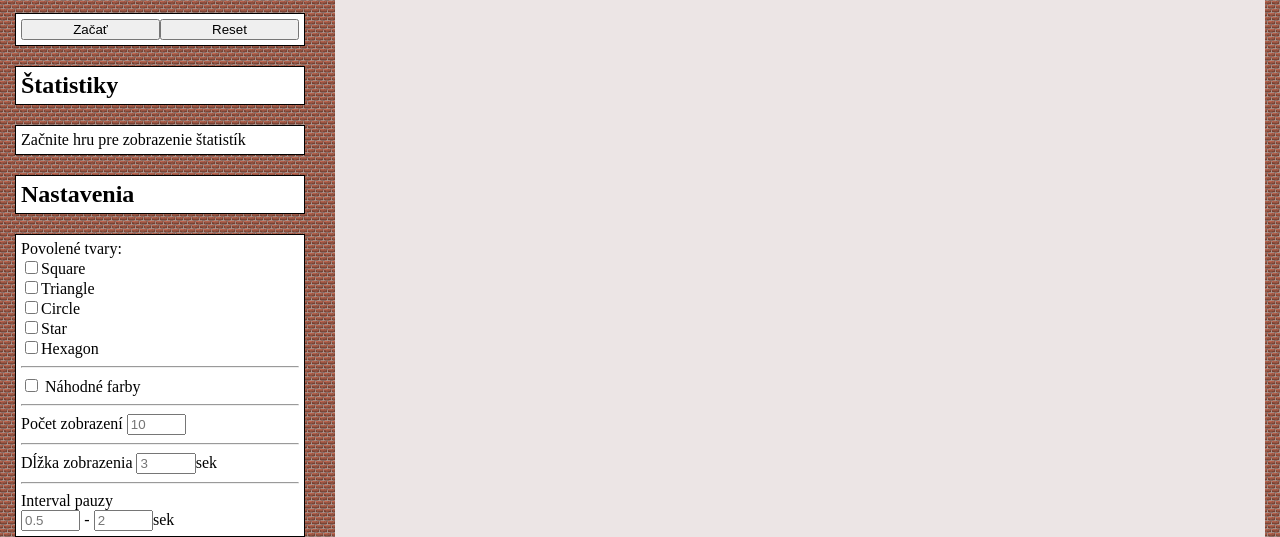
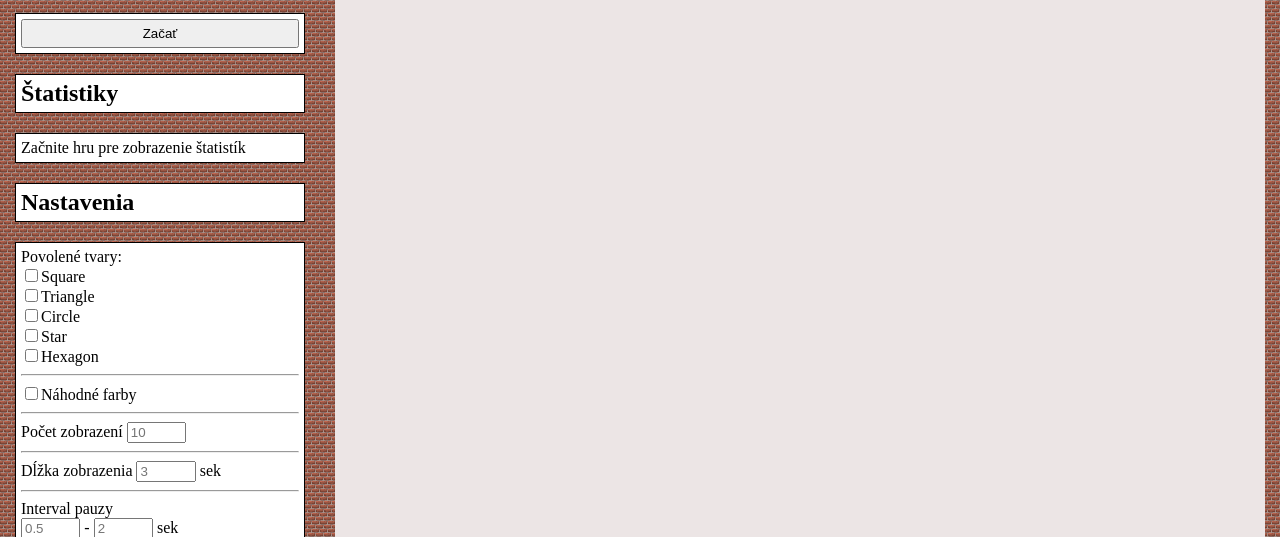
Before and after one commit to Okmada/reaction-speed-tester, a plain HTML site: page index.html in a window 1280 px wide. Shown: the part 131-668 px from the top of the page. Drawn offline with Linux system fonts and the light colour scheme.

Commit message:
Generating config

```diff
--- a/index.css
+++ b/index.css
@@ -56,8 +56,8 @@ body {
 }
 
 button {
-    width: 50%;
-    float: left;
+    width: 100%;
+    padding: 5px;
 }
 
 input[type="number"] {
--- a/index.html
+++ b/index.html
@@ -10,8 +10,7 @@
                 <h1>Test rýchlosti reakcie</h1>
 
                 <div>
-                    <button id="begin">Začať</button>
-                    <button id="reset">Reset</button>
+                    <button id="button">Začať</button>
                 </div>
 
                 <h2>Štatistiky</h2>
@@ -21,33 +20,7 @@
 
                 <h2>Nastavenia</h2>
                 <div>
-                    <form id="configs">
-                        Povolené tvary:
-                        <div id="configs-shapes"></div>
-
-                        <hr>
-
-                        <input name="colors" type="checkbox"> Náhodné farby
-
-                        <hr>
-
-                        Počet zobrazení
-                        <input name="counter" type="number" min="0" placeholder="10">
-
-                        <hr>
-
-                        Dĺžka zobrazenia
-                        <input name="duration" type="number" min="0" placeholder="3">sek
-
-                        <hr>
-
-                        Interval pauzy
-                        <div>
-                            <input id="interval-min" name="interval" type="number" min="0" placeholder="0.5">
-                            -
-                            <input id="interval-max" name="interval" type="number" min="0" placeholder="2">sek
-                        </div>
-                    </form>
+                    <form id="configs"></form>
                 </div>
 
                 <div id="credits">
--- a/index.js
+++ b/index.js
@@ -1,6 +1,6 @@
 console.log("Loaded")
 
-var canvas, ctx, stats, configs;
+var canvas, ctx, stats, configs, button;
 window.addEventListener('load', () => {
     console.log("After load")
 
@@ -14,21 +14,23 @@ window.addEventListener('load', () => {
     canvas.addEventListener('touchstart', press);
     document.body.onkeydown = function(e) { if (e.key == " " || e.code == "Space" || e.keyCode == 32) press() }
 
-    document.getElementById("begin").addEventListener("click", begin)
-    document.getElementById("reset").addEventListener("click", reset)
+    button = document.getElementById("button")
+    button.addEventListener("click", begin)
 
     window.addEventListener('resize', resize);
     resize()
 
-    generateConfigShapes()
-    intervalConfig()
+    generateConfig()
 });
 
 var timeout, counter, timer, shape, points, times, settings;
 function begin() {
     if (timeout) {
+        reset()
         return;
     }
+
+    button.innerText = "Reset"
 
     settings = new FormData(configs)
 
@@ -41,11 +43,6 @@ function begin() {
     timeout = setTimeout(draw, 2000);
 }
 
-function end() {
-    updateStats()
-    reset()
-}
-
 function reset() {
     clearTimeout(timeout);
     timeout = null;
@@ -54,6 +51,15 @@ function reset() {
     times = null;
 
     undraw()
+
+    button.innerText = "Začať"
+}
+
+function end() {
+    updateStats()
+    reset()
+
+    writeText("Koniec testu")
 }
 
 function draw() {
@@ -169,6 +175,15 @@ function background() {
 function clear() {
     ctx.clearRect(0, 0, width, height)
     background()
+}
+
+function writeText(text) {
+    clear()
+
+    ctx.fillStyle = '#000000';
+    ctx.font = "100px serif";
+    ctx.textAlign = "center";
+    ctx.fillText(text, width/2, height/2)
 }
 
 class Shape {
@@ -308,8 +323,22 @@ const shapes = [
     new Hexagon(),
 ];
 
-function generateConfigShapes() {
-    let div = document.getElementById("configs-shapes")
+function createTextSpan(text) {
+    let span = document.createElement("span")
+    span.textContent = text
+    return span
+}
+
+function generateConfig() {
+    // DEFAULT VALIDATION
+    validate = (e) => {
+        e.target.value = Math.max(e.target.value, e.target.min)
+    }
+
+    // POVOLENE TVARY
+    configs.appendChild(createTextSpan("Povolené tvary:"))
+
+    let configs_shapes = document.createElement("div")
 
     for (let shape of shapes) {
         shapeName = shape.getName()
@@ -317,34 +346,92 @@ function generateConfigShapes() {
         let subdiv = document.createElement("div")
 
         let checkbox = document.createElement("input")
-        checkbox.type = "checkbox"
-        checkbox.name = "shapes"
-        checkbox.value = shapeName
-        // checkbox.checked = true
-
-        let text = document.createElement("span");
-        text.textContent = shapeName;
+            checkbox.type = "checkbox"
+            checkbox.name = "shapes"
+            checkbox.value = shapeName
+            // checkbox.checked = true
 
         subdiv.appendChild(checkbox);
-        subdiv.appendChild(text)
+        subdiv.appendChild(createTextSpan(shapeName))
 
-        div.appendChild(subdiv);
-    }
-}
-
-function intervalConfig() {
-    var intervalMin = document.getElementById("interval-min")
-    var intervalMax = document.getElementById("interval-max")
-
-    validate = (e) => {
-        e.target.value = Math.max(e.target.value, e.target.min)
+        configs_shapes.appendChild(subdiv);
     }
 
-    intervalMin.addEventListener("change", validate)
-    intervalMax.addEventListener("change", validate)
+    configs.appendChild(configs_shapes)
 
-    intervalMin.addEventListener("change", (e) => {
-        intervalMax.min = intervalMin.value
-        intervalMax.value = Math.max(intervalMax.value, intervalMax.min)
-    })
+    configs.appendChild(document.createElement("hr"))
+
+    // NAHODNE FARBY
+    let checkbox = document.createElement("input")
+        checkbox.type = "checkbox"
+        checkbox.name = "colors"
+        // checkbox.checked = true
+    configs.appendChild(checkbox)
+
+    configs.appendChild(createTextSpan("Náhodné farby"))
+
+    configs.appendChild(document.createElement("hr"))
+
+    // POCET ZOBRAZENI
+    configs.appendChild(createTextSpan("Počet zobrazení "))
+
+    var input = document.createElement("input")
+        input.name = "counter"
+        input.type = "number"
+        input.min = 0
+        input.placeholder = "10"
+
+        input.addEventListener("change", validate)
+    configs.appendChild(input)
+
+    configs.appendChild(document.createElement("hr"))
+
+    // DLZKA ZOBRAZENIA
+    configs.appendChild(createTextSpan("Dĺžka zobrazenia "))
+
+    var input = document.createElement("input")
+        input.name = "duration"
+        input.type = "number"
+        input.min = 0
+        input.placeholder = "3"
+
+        input.addEventListener("change", validate)
+    configs.appendChild(input)
+
+    configs.appendChild(createTextSpan(" sek"))
+
+    configs.appendChild(document.createElement("hr"))
+
+    // INTERVAL PAUZY
+    configs.appendChild(createTextSpan("Interval pauzy"))
+
+    var div = document.createElement("div")
+
+        var interval_min = document.createElement("input")
+            interval_min.name = "interval"
+            interval_min.type = "number"
+            interval_min.min = 0
+            interval_min.placeholder = "0.5"
+        div.appendChild(interval_min)
+
+        div.appendChild(createTextSpan(" - "))
+
+        var interval_max = document.createElement("input")
+            interval_max.name = "interval"
+            interval_max.type = "number"
+            interval_max.min = 0
+            interval_max.placeholder = "2"
+        div.appendChild(interval_max)
+
+        interval_min.addEventListener("change", validate)
+        interval_max.addEventListener("change", validate)
+
+        interval_min.addEventListener("change", (e) => {
+            interval_max.min = interval_min.value
+            interval_max.value = Math.max(interval_max.value, interval_max.min)
+        })
+
+        div.appendChild(createTextSpan(" sek"))
+
+    configs.appendChild(div)
 }
```
